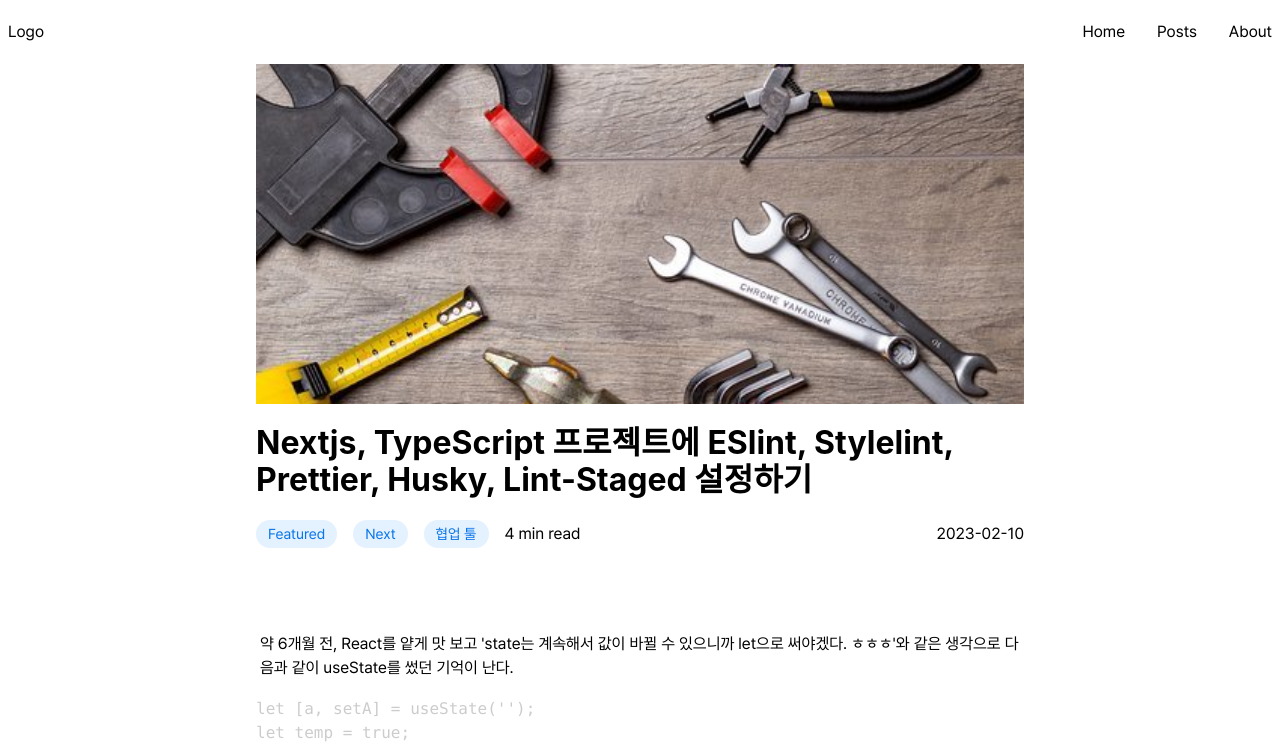
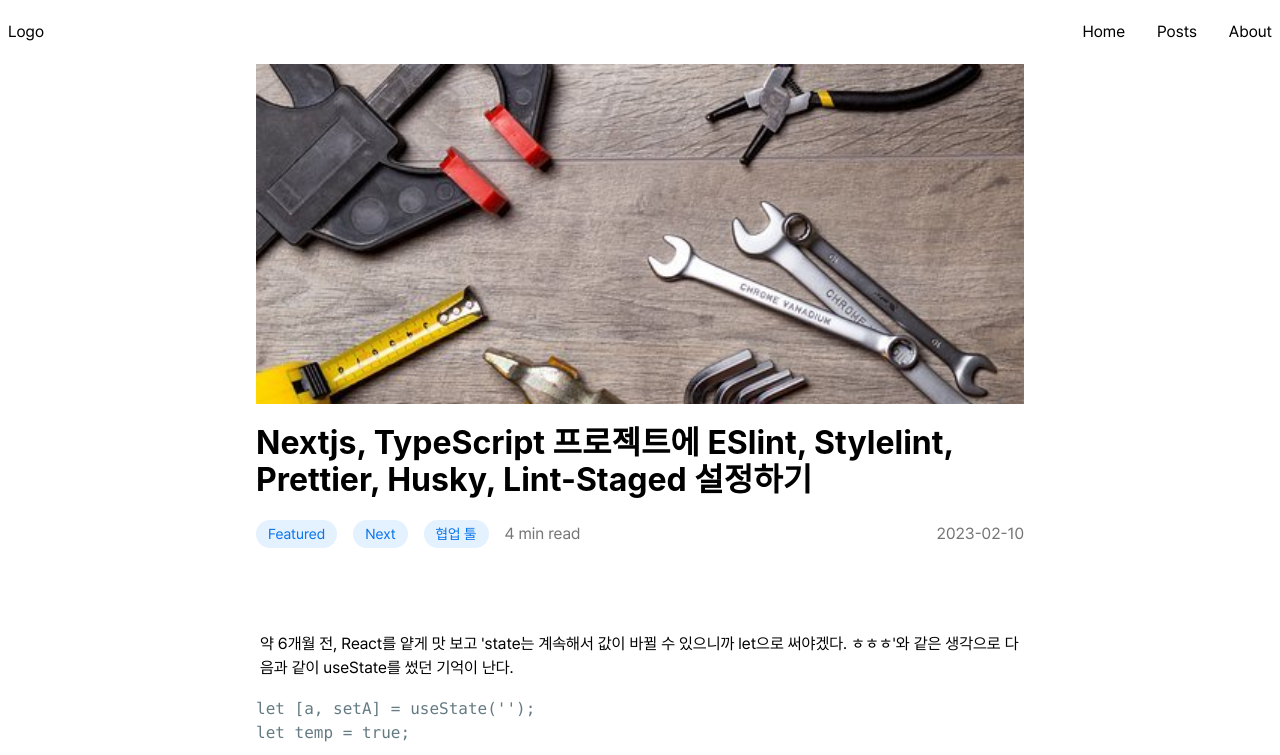
Before and after one commit to metacode22/metacode22.github.io, a Gatsby site: page /how-to-setup-eslint-stylelint-prettier-husky-and-lint-staged-with-a-nextjs-and-typescript-project/ in a window 1280 px wide. Shown: the top 755 px of the page. Built offline with nearby package versions, Linux system fonts and the light colour scheme; Gatsby itself is replaced by a stand-in of ours; some packages are replaced by stand-ins of ours; code samples lack their colours; a web font is replaced by a local one.

Commit message:
design: code 블록의 폰트 변경

```diff
--- a/gatsby-browser.js
+++ b/gatsby-browser.js
@@ -6,4 +6,4 @@
 
 // You can delete this file if you're not using it
 import 'assets/styles/global.css';
-import 'prismjs/themes/prism-tomorrow.css';
+import 'prismjs/themes/prism-solarizedlight.css';
--- a/package.json
+++ b/package.json
@@ -3,7 +3,7 @@
   "private": true,
   "description": "Developer Shin Seung Jun's personal blog.",
   "version": "0.1.0",
-  "author": "Shin Seung Jun alohajune22@gmail.com>",
+  "author": "Shin Seung Jun",
   "dependencies": {
     "@emotion/react": "^11.10.5",
     "@emotion/styled": "^11.10.5",
--- a/src/assets/styles/global.css
+++ b/src/assets/styles/global.css
@@ -233,3 +233,12 @@ a:hover {
   src: url('../fonts/Pretendard-Bold.woff2') format('woff2');
   font-display: fallback;
 }
+
+@font-face {
+  font-weight: 400;
+  font-family: Menlo;
+  font-style: normal;
+  src: url('../fonts/Menlo-Regular.woff2') format('truetype'),
+    url('../fonts/Menlo-Regular.woff2') format('woff2');
+  font-display: fallback;
+}
--- a/src/components/PostDetail/PostContent.tsx
+++ b/src/components/PostDetail/PostContent.tsx
@@ -94,11 +94,15 @@ const MarkdownRenderer = styled.div`
   pre[class*='language-'] {
     margin: 30px 0;
     padding: 15px;
+    font-weight: 400;
     font-size: 15px;
+    font-family: Menlo, system-ui, -apple-system, BlinkMacSystemFont, 'Segoe UI',
+      Roboto, Oxygen, Ubuntu, Cantarell, 'Open Sans', 'Helvetica Neue',
+      sans-serif;
+    /* background-color: #282c34; */
 
-    ::-webkit-scrollbar-thumb {
-      background: rgb(255 255 255 / 50%);
-      border-radius: 3px;
+    code {
+      background-color: transparent;
     }
   }
 
@@ -106,4 +110,8 @@ const MarkdownRenderer = styled.div`
   pre[class*='language-'] {
     tab-size: 2;
   }
+
+  code[class*='language-'] {
+    /* font-family: Menlo; */
+  }
 `;
--- a/src/components/PostDetail/PostHead.tsx
+++ b/src/components/PostDetail/PostHead.tsx
@@ -1,6 +1,7 @@
 import styled from '@emotion/styled';
 import CategoryListItem from 'components/Posts/CategoryListItem';
 import { GatsbyImage, IGatsbyImageData } from 'gatsby-plugin-image';
+import COLORS from 'utils/constants/colors';
 
 type Props = {
   title: string;
@@ -63,6 +64,7 @@ const CategoriesCreatedAtContainer = styled.div`
   display: flex;
   align-items: center;
   justify-content: space-between;
+  color: ${COLORS.GRAY_BOLD};
 `;
 
 const Title = styled.h1`
```
Also changed, not shown: src/assets/fonts/Menlo-Regular.ttf (added), src/assets/fonts/Menlo-Regular.woff2 (added).
